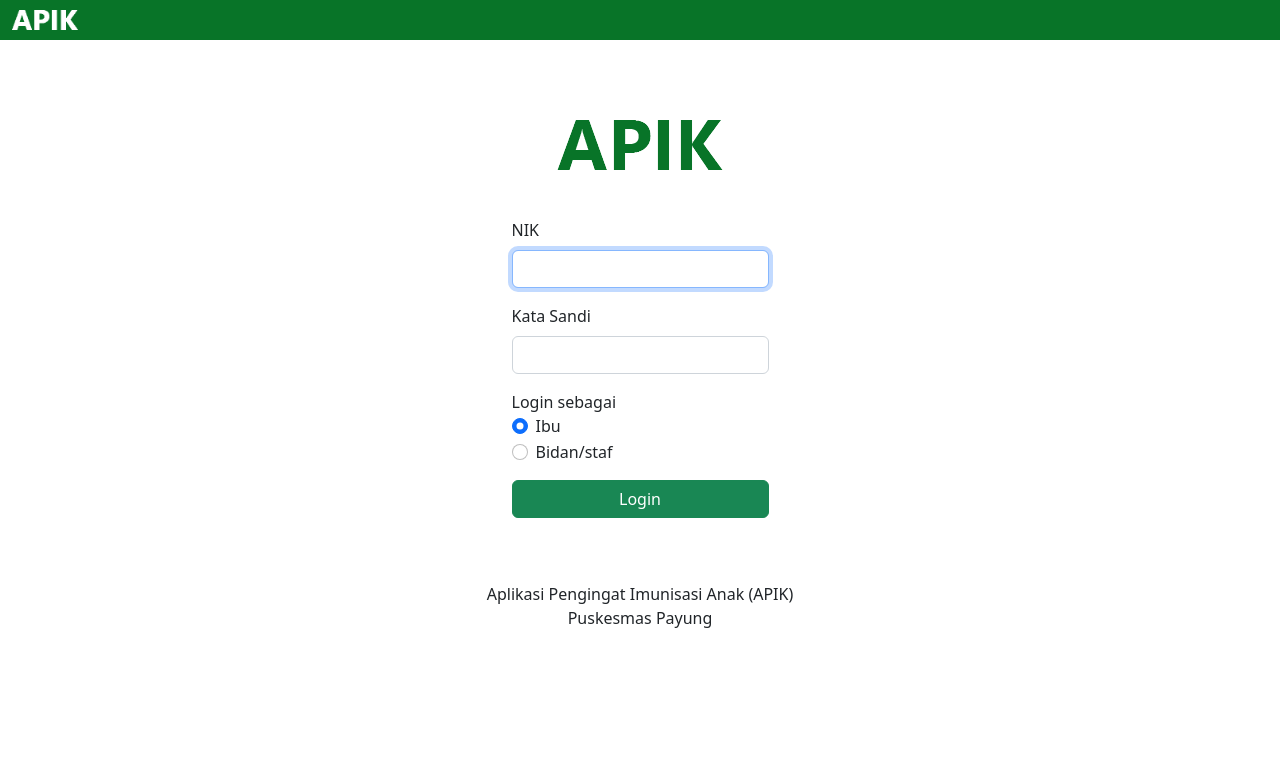
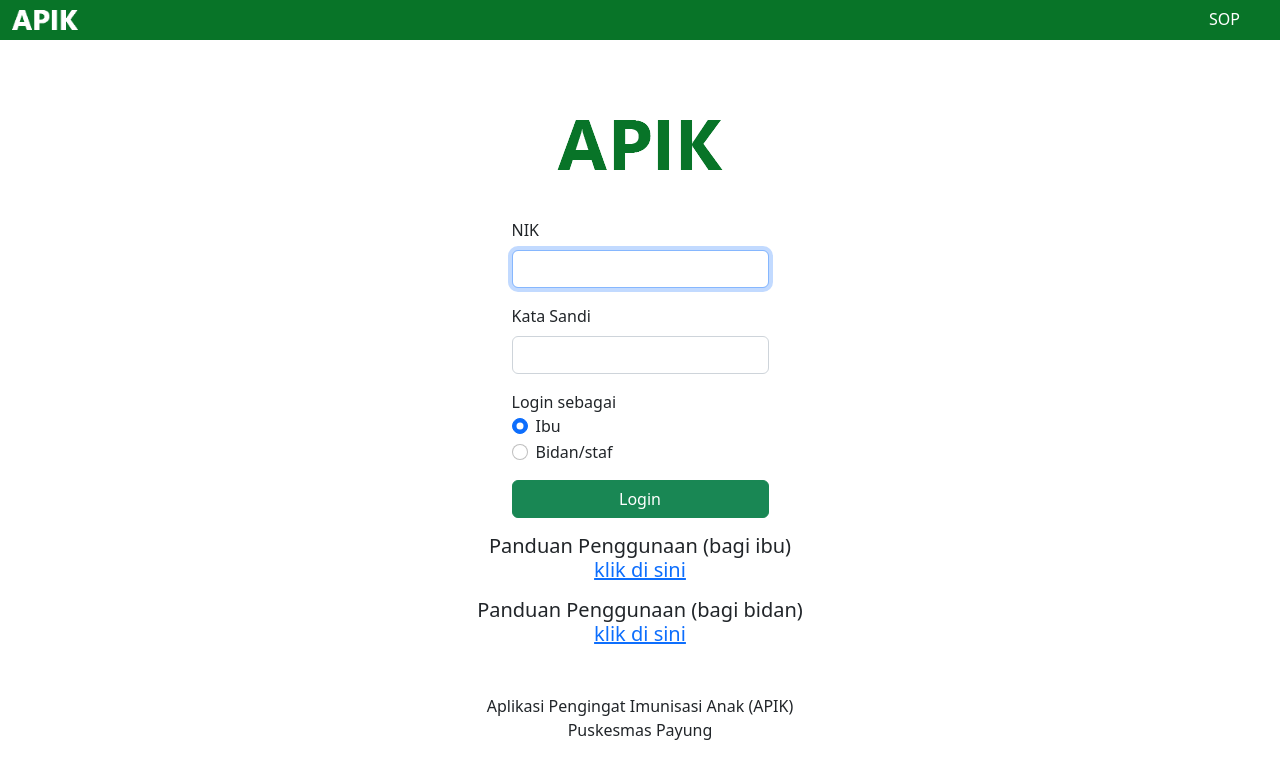
Before and after one commit to GottfriedCP/apik, a Django app: template apik/templates/apik/login.html in a window 1280 px wide. Shown: the top 779 px of the page. Run offline with Django 4.2, Linux system fonts and the light colour scheme; the template is opened without the code that fills it, so the values that code supplies are empty; some libraries are stand-ins or nearby versions.

Commit message:
guide dan SOP

```diff
--- a/apik/templates/apik/BASE.html
+++ b/apik/templates/apik/BASE.html
@@ -37,6 +37,7 @@
         }
 
         .c-navbar a:hover {
+            color: #087428;
             background-color: white;
         }
 
--- a/apik/templates/apik/elem/navbar.html
+++ b/apik/templates/apik/elem/navbar.html
@@ -6,6 +6,9 @@
         <img style="padding: 10px 0;" height="40px" src="{% static 'apik/img/APIK2-logo.png' %}">
     </div>
     <div class="d-flex">
+        <div>
+            <button style="color: white; text-decoration: none;" type="button" class="btn"><a href="{% static 'apik/doc/sop.pdf' %}">SOP</a></button>
+        </div>
         {% if request.user.is_authenticated %}
         <form method="POST" action="{% url 'apik:logout' %}">
             {% csrf_token %}
--- a/apik/templates/apik/index.html
+++ b/apik/templates/apik/index.html
@@ -5,7 +5,7 @@
 <div class="container">
     {% if bidan %}
     <div class="my-4 d-flex flex-wrap justify-content-evenly">
-        <div class="stat-card card mx-3" style="width: 23rem; max-width: 80vw;">
+        <div class="stat-card card mx-3 mb-3" style="width: 23rem; max-width: 80vw;">
             <div class="card-body">
                 <h5 class="card-title">Dosis imunisasi dapat diberikan</h5>
                 <p class="card-text" style="font-size: 300%;">{{ eligible_imuns_count }}</p>
--- a/apik/templates/apik/login.html
+++ b/apik/templates/apik/login.html
@@ -44,5 +44,9 @@
             </form>
         </div>
     </div>
+    <div>
+        <h5 class="text-center mb-3">Panduan Penggunaan (bagi ibu)<br><a href="{% static 'apik/img/apik_ibu.jpg' %}">klik di sini</a></h5>
+        <h5 class="text-center">Panduan Penggunaan (bagi bidan)<br><a href="{% static 'apik/img/apik_bidan.jpg' %}">klik di sini</a></h5>
+    </div>
 </div>
 {% endblock %}
```
Also changed, not shown: apik/static/apik/img/apik_bidan.jpg (added), apik/static/apik/img/apik_ibu.jpg (added), 1 other file.
